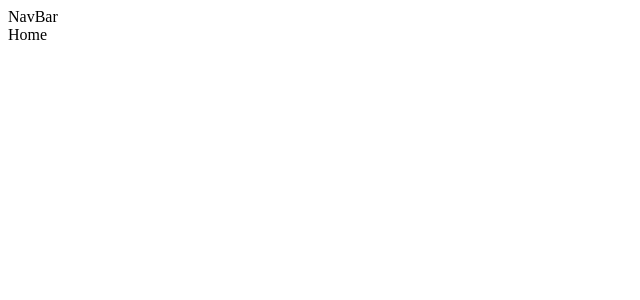
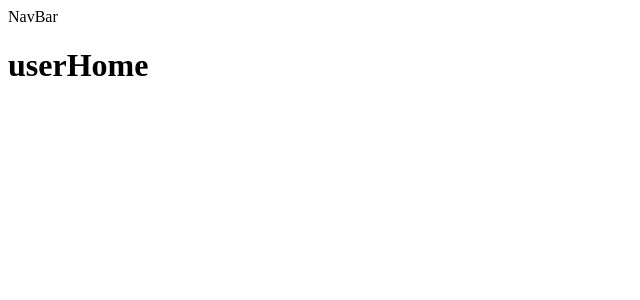
Before and after one commit to 22JH/share42, a React (Create React App) app in the folder AMAG_Project/Frontend/ou42/: page / in a window 1280 px wide. Shown: the top 300 px of the page, without its empty margins (0-640 px from the left). Built offline with nearby package versions, Linux system fonts and the light colour scheme.

Commit message:
[FE] ADD : 프로젝트 초기 설정

```diff
--- a/AMAG_Project/Frontend/ou42/package.json
+++ b/AMAG_Project/Frontend/ou42/package.json
@@ -3,6 +3,7 @@
   "version": "0.1.0",
   "private": true,
   "dependencies": {
+    "@emotion/react": "^11.10.6",
     "@testing-library/jest-dom": "^5.16.5",
     "@testing-library/react": "^13.4.0",
     "@testing-library/user-event": "^13.5.0",
--- a/AMAG_Project/Frontend/ou42/src/App.tsx
+++ b/AMAG_Project/Frontend/ou42/src/App.tsx
@@ -1,5 +1,5 @@
 import { BrowserRouter as Router, Routes, Route } from "react-router-dom";
-import Home from "./routes/Home";
+import UserHome from "./routes/userHome/UserHome";
 import NavBar from "./components/NavBar";
 
 function App() {
@@ -7,7 +7,7 @@ function App() {
     <Router>
       <NavBar />
       <Routes>
-        <Route path="/" element={<Home />} />
+        <Route path="/" element={<UserHome />} />
       </Routes>
     </Router>
   );
--- a/AMAG_Project/Frontend/ou42/src/routes/Home.tsx
+++ /dev/null
@@ -1,7 +0,0 @@
-export default function Home() {
-  return (
-    <>
-      <div>Home</div>
-    </>
-  );
-}
--- /dev/null
+++ b/AMAG_Project/Frontend/ou42/src/routes/userHome/UserHome.tsx
@@ -0,0 +1,13 @@
+/** @jsxImportSource @emotion/react */
+import { css } from "@emotion/react";
+
+const sampleData = [1, 2, 3, 4, 5, 6, 7, 8];
+
+function UserHome() {
+  return (
+    <div>
+      <h1>userHome</h1>
+    </div>
+  );
+}
+export default UserHome;
```
Also changed, not shown: AMAG_Project/Frontend/ou42/src/@types/global/index.d.ts (added, +7 -0 lines), AMAG_Project/Frontend/ou42/tsconfig.json (+5 -9 lines).
